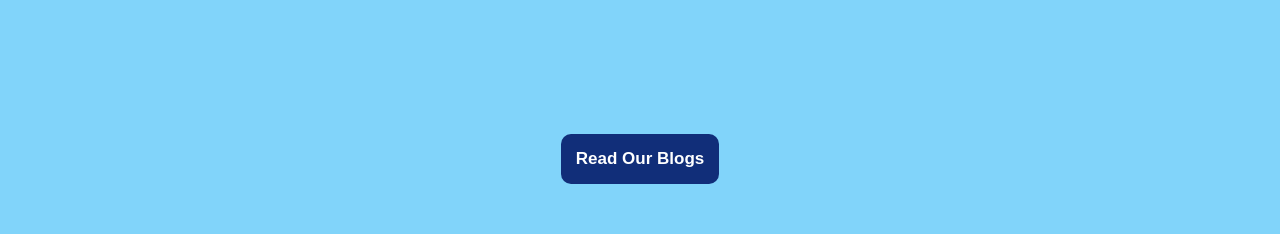
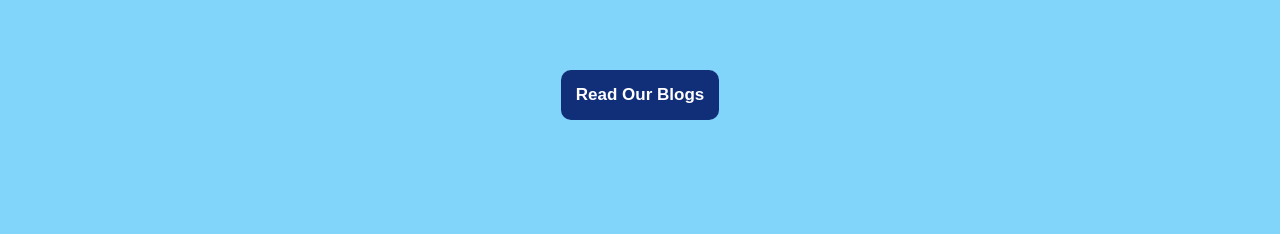
Before and after one commit to Ashakour1/Blog, a React (Create React App) app: page / in a window 1280 px wide. Shown: the part 414-648 px from the top of the page. Built offline with nearby package versions, Linux system fonts and the light colour scheme.

Commit message:
blog web

```diff
--- a/src/Style.css
+++ b/src/Style.css
@@ -67,7 +67,7 @@ a{
 .btn-read{
   position: relative;
   padding: 15px 15px;
-  top: 30%;
+  top: 20%;
   background: #112e79;
   border-radius: 10px;
   border: none;
@@ -186,15 +186,10 @@ a{
 
 }
 
+
 @media screen and (max-width : 600px) {
   .container{
 
     grid-template-columns: repeat(1fr);
   }
 }
-@media screen and (max-width : 500px) {
-  .container{
-
-    grid-template-columns: repeat(1fr);
-  }
-}
```
